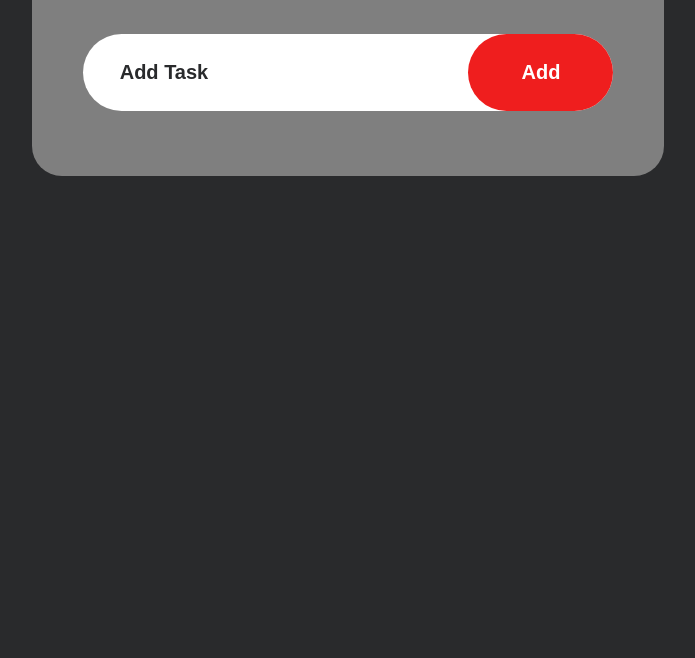
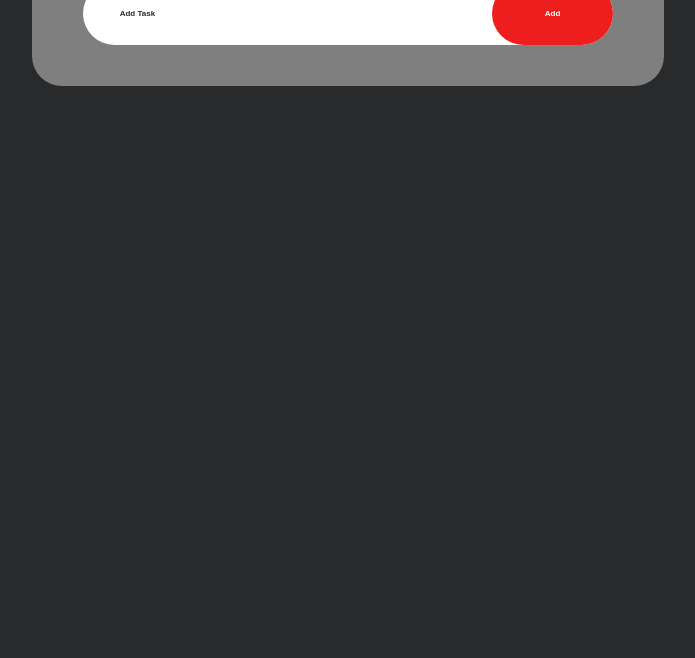
Before and after one commit to yousernamess/To-Do-List, a website: page index.htm in a window 1280 px wide. Shown: the part 142-800 px from the top of the page, without its empty margins (292-987 px from the left). Drawn offline with Linux system fonts and the light colour scheme.

Commit message:
Update style.css

```diff
--- a/style.css
+++ b/style.css
@@ -9,7 +9,7 @@
 body{
     background-color: rgb(41, 42, 44);
     font-family: 'Varela Round', sans-serif;
-    font-size: 250%;
+    font-size: 100%;
     font-weight: 1000;
     color: white;
     /* text-align: center; */
```
